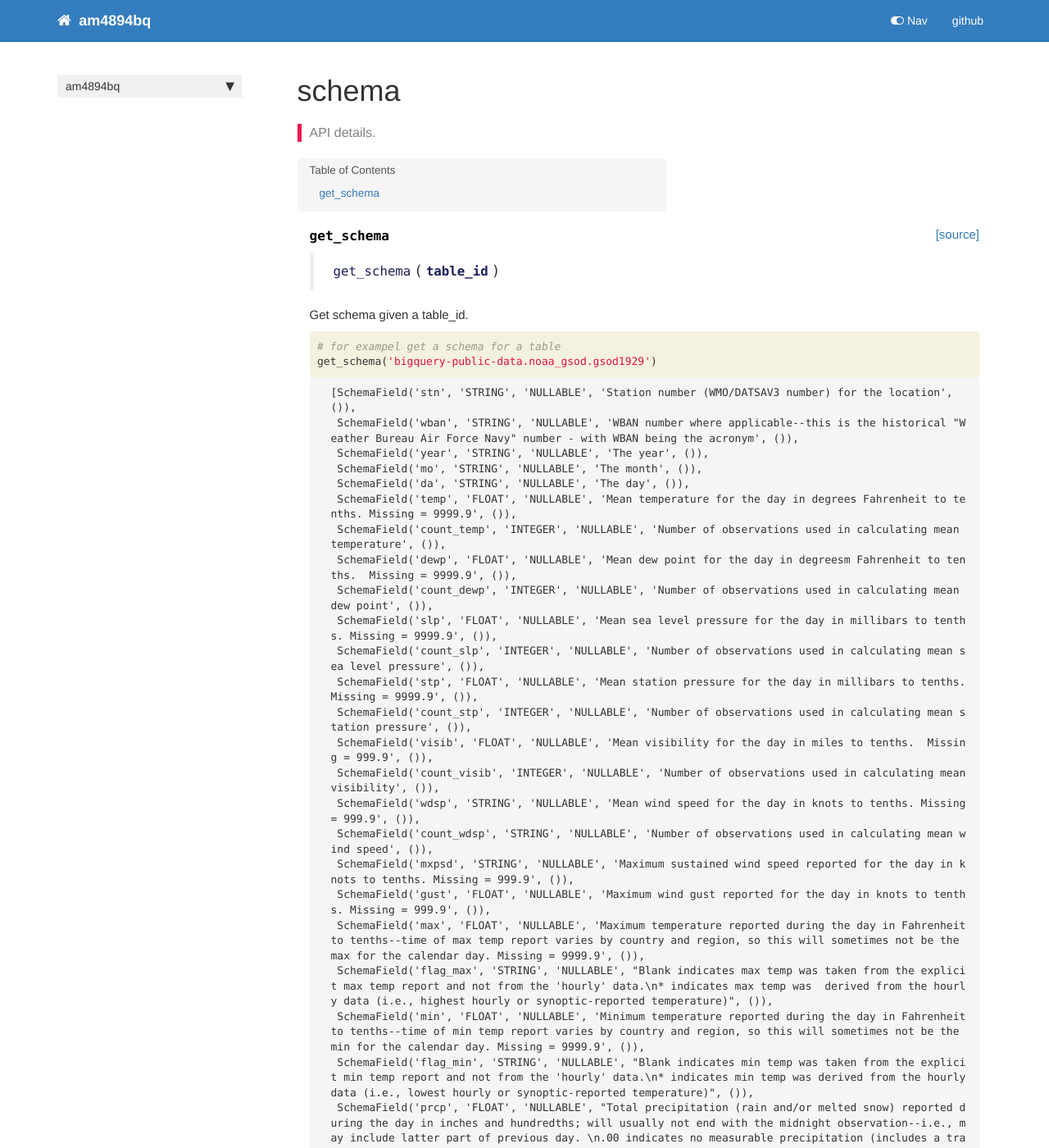
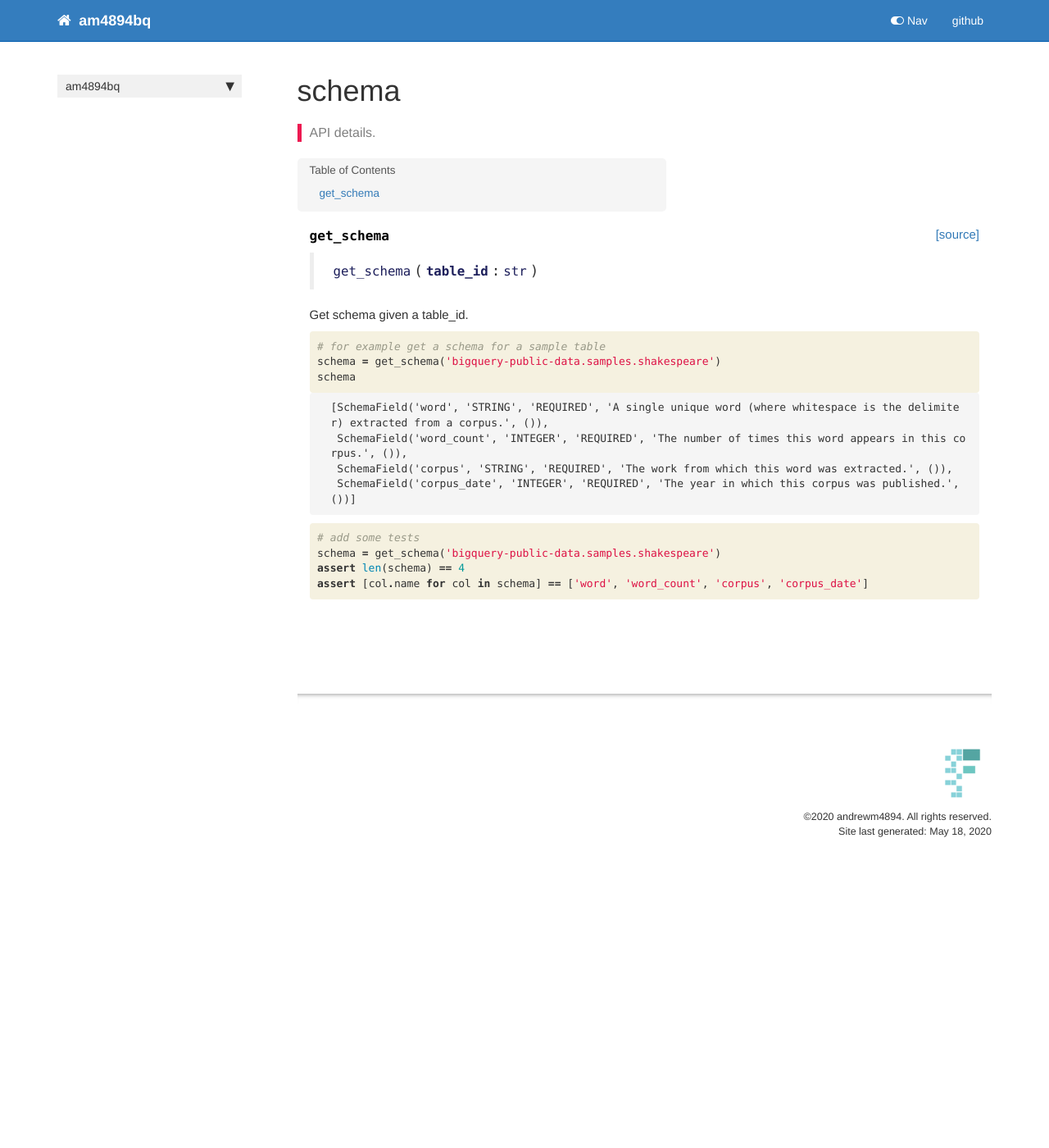
Before and after one commit to andrewm4894/am4894bq, a Jekyll site: the page built from docs/schema.html, in a window 1280 px wide and 1400 px high. Shown: the whole window at 82% size. Built offline with Jekyll 4.4.1, drawn with Linux system fonts in a browser that asks for light colours; nearby versions of some CDN libraries; comment, search, counter and statistics services are not loaded; some of the changed text lies outside the part shown.

Commit message:
adding schema module

```diff
--- a/am4894bq/__init__.py
+++ b/am4894bq/__init__.py
@@ -1 +1 @@
-__version__ = "0.1.7"
+__version__ = "0.1.8"
--- a/am4894bq/schema.py
+++ b/am4894bq/schema.py
@@ -8,7 +8,7 @@ load_dotenv()
 from google.cloud import bigquery
 
 
-def get_schema(table_id):
+def get_schema(table_id: str) -> list:
     """Get schema given a table_id.
     """
     client = bigquery.Client()
--- a/docs/schema.html
+++ b/docs/schema.html
@@ -45,7 +45,7 @@ description: "API details."
 
 
 <div class="output_markdown rendered_html output_subarea ">
-<h4 id="get_schema" class="doc_header"><code>get_schema</code><a href="https://github.com/andrewm4894/am4894bq/tree/master/am4894bq/schema.py#L11" class="source_link" style="float:right">[source]</a></h4><blockquote><p><code>get_schema</code>(<strong><code>table_id</code></strong>)</p>
+<h4 id="get_schema" class="doc_header"><code>get_schema</code><a href="https://github.com/andrewm4894/am4894bq/tree/master/am4894bq/schema.py#L11" class="source_link" style="float:right">[source]</a></h4><blockquote><p><code>get_schema</code>(<strong><code>table_id</code></strong>:<code>str</code>)</p>
 </blockquote>
 <p>Get schema given a table_id.</p>
 
@@ -66,8 +66,9 @@ description: "API details."
 
 <div class="inner_cell">
     <div class="input_area">
-<div class=" highlight hl-ipython3"><pre><span></span><span class="c1"># for exampel get a schema for a table</span>
-<span class="n">get_schema</span><span class="p">(</span><span class="s1">&#39;bigquery-public-data.noaa_gsod.gsod1929&#39;</span><span class="p">)</span>
+<div class=" highlight hl-ipython3"><pre><span></span><span class="c1"># for example get a schema for a sample table</span>
+<span class="n">schema</span> <span class="o">=</span> <span class="n">get_schema</span><span class="p">(</span><span class="s1">&#39;bigquery-public-data.samples.shakespeare&#39;</span><span class="p">)</span>
+<span class="n">schema</span>
 </pre></div>
 
     </div>
@@ -82,38 +83,10 @@ description: "API details."
 
 
 <div class="output_text output_subarea output_execute_result">
-<pre>[SchemaField(&#39;stn&#39;, &#39;STRING&#39;, &#39;NULLABLE&#39;, &#39;Station number (WMO/DATSAV3 number) for the location&#39;, ()),
- SchemaField(&#39;wban&#39;, &#39;STRING&#39;, &#39;NULLABLE&#39;, &#39;WBAN number where applicable--this is the historical &#34;Weather Bureau Air Force Navy&#34; number - with WBAN being the acronym&#39;, ()),
- SchemaField(&#39;year&#39;, &#39;STRING&#39;, &#39;NULLABLE&#39;, &#39;The year&#39;, ()),
- SchemaField(&#39;mo&#39;, &#39;STRING&#39;, &#39;NULLABLE&#39;, &#39;The month&#39;, ()),
- SchemaField(&#39;da&#39;, &#39;STRING&#39;, &#39;NULLABLE&#39;, &#39;The day&#39;, ()),
- SchemaField(&#39;temp&#39;, &#39;FLOAT&#39;, &#39;NULLABLE&#39;, &#39;Mean temperature for the day in degrees Fahrenheit to tenths. Missing = 9999.9&#39;, ()),
- SchemaField(&#39;count_temp&#39;, &#39;INTEGER&#39;, &#39;NULLABLE&#39;, &#39;Number of observations used in calculating mean temperature&#39;, ()),
- SchemaField(&#39;dewp&#39;, &#39;FLOAT&#39;, &#39;NULLABLE&#39;, &#39;Mean dew point for the day in degreesm Fahrenheit to tenths.  Missing = 9999.9&#39;, ()),
- SchemaField(&#39;count_dewp&#39;, &#39;INTEGER&#39;, &#39;NULLABLE&#39;, &#39;Number of observations used in calculating mean dew point&#39;, ()),
- SchemaField(&#39;slp&#39;, &#39;FLOAT&#39;, &#39;NULLABLE&#39;, &#39;Mean sea level pressure for the day in millibars to tenths. Missing = 9999.9&#39;, ()),
- SchemaField(&#39;count_slp&#39;, &#39;INTEGER&#39;, &#39;NULLABLE&#39;, &#39;Number of observations used in calculating mean sea level pressure&#39;, ()),
- SchemaField(&#39;stp&#39;, &#39;FLOAT&#39;, &#39;NULLABLE&#39;, &#39;Mean station pressure for the day in millibars to tenths. Missing = 9999.9&#39;, ()),
- SchemaField(&#39;count_stp&#39;, &#39;INTEGER&#39;, &#39;NULLABLE&#39;, &#39;Number of observations used in calculating mean station pressure&#39;, ()),
- SchemaField(&#39;visib&#39;, &#39;FLOAT&#39;, &#39;NULLABLE&#39;, &#39;Mean visibility for the day in miles to tenths.  Missing = 999.9&#39;, ()),
- SchemaField(&#39;count_visib&#39;, &#39;INTEGER&#39;, &#39;NULLABLE&#39;, &#39;Number of observations used in calculating mean visibility&#39;, ()),
- SchemaField(&#39;wdsp&#39;, &#39;STRING&#39;, &#39;NULLABLE&#39;, &#39;Mean wind speed for the day in knots to tenths. Missing = 999.9&#39;, ()),
- SchemaField(&#39;count_wdsp&#39;, &#39;STRING&#39;, &#39;NULLABLE&#39;, &#39;Number of observations used in calculating mean wind speed&#39;, ()),
- SchemaField(&#39;mxpsd&#39;, &#39;STRING&#39;, &#39;NULLABLE&#39;, &#39;Maximum sustained wind speed reported for the day in knots to tenths. Missing = 999.9&#39;, ()),
- SchemaField(&#39;gust&#39;, &#39;FLOAT&#39;, &#39;NULLABLE&#39;, &#39;Maximum wind gust reported for the day in knots to tenths. Missing = 999.9&#39;, ()),
- SchemaField(&#39;max&#39;, &#39;FLOAT&#39;, &#39;NULLABLE&#39;, &#39;Maximum temperature reported during the day in Fahrenheit to tenths--time of max temp report varies by country and region, so this will sometimes not be the max for the calendar day. Missing = 9999.9&#39;, ()),
- SchemaField(&#39;flag_max&#39;, &#39;STRING&#39;, &#39;NULLABLE&#39;, &#34;Blank indicates max temp was taken from the explicit max temp report and not from the &#39;hourly&#39; data.\n* indicates max temp was  derived from the hourly data (i.e., highest hourly or synoptic-reported temperature)&#34;, ()),
- SchemaField(&#39;min&#39;, &#39;FLOAT&#39;, &#39;NULLABLE&#39;, &#39;Minimum temperature reported during the day in Fahrenheit to tenths--time of min temp report varies by country and region, so this will sometimes not be the min for the calendar day. Missing = 9999.9&#39;, ()),
- SchemaField(&#39;flag_min&#39;, &#39;STRING&#39;, &#39;NULLABLE&#39;, &#34;Blank indicates min temp was taken from the explicit min temp report and not from the &#39;hourly&#39; data.\n* indicates min temp was derived from the hourly data (i.e., lowest hourly or synoptic-reported temperature)&#34;, ()),
- SchemaField(&#39;prcp&#39;, &#39;FLOAT&#39;, &#39;NULLABLE&#39;, &#34;Total precipitation (rain and/or melted snow) reported during the day in inches and hundredths; will usually not end with the midnight observation--i.e., may include latter part of previous day. \n.00 indicates no measurable precipitation (includes a trace).\nMissing = 99.99\nNote: Many stations do not report &#39;0&#39; on days with no precipitation--therefore, &#39;99.99&#39; will often appear on these days. Also, for example, a station may only report a 6-hour amount for the period during which rain fell. See Flag field for source of data&#34;, ()),
- SchemaField(&#39;flag_prcp&#39;, &#39;STRING&#39;, &#39;NULLABLE&#39;, &#34;A = 1 report of 6-hour precipitation amount\nB = Summation of 2 reports of 6-hour precipitation amount\nC = Summation of 3 reports of 6-hour precipitation amount\nD = Summation of 4 reports of 6-hour precipitation amount\nE = 1 report of 12-hour precipitation amount\nF = Summation of 2 reports of 12-hour precipitation amount\nG = 1 report of 24-hour precipitation amount\nH = Station reported &#39;0&#39; as the amount for the day (eg, from 6-hour reports), but also reported at least one occurrence of precipitation in hourly observations--this could indicate a trace occurred, but should be considered as incomplete data for the day.\nI = Station did not report any precip data for the day and did not report any occurrences of precipitation in its hourly observations--it&#39;s still possible that precip occurred but was not reported&#34;, ()),
- SchemaField(&#39;sndp&#39;, &#39;FLOAT&#39;, &#39;NULLABLE&#39;, &#34;Snow depth in inches to tenths--last report for the day if reported more thanonce. Missing = 999.9\nNote: Most stations do not report &#39;0&#39; ondays with no snow on the ground--therefore, &#39;999.9&#39; will often appear on these days&#34;, ()),
- SchemaField(&#39;fog&#39;, &#39;STRING&#39;, &#39;NULLABLE&#39;, &#39;Indicators (1 = yes, 0 = no/not reported) for the occurrence during the day&#39;, ()),
- SchemaField(&#39;rain_drizzle&#39;, &#39;STRING&#39;, &#39;NULLABLE&#39;, &#39;Indicators (1 = yes, 0 = no/not reported) for the occurrence during the day&#39;, ()),
- SchemaField(&#39;snow_ice_pellets&#39;, &#39;STRING&#39;, &#39;NULLABLE&#39;, &#39;Indicators (1 = yes, 0 = no/not reported) for the occurrence during the day&#39;, ()),
- SchemaField(&#39;hail&#39;, &#39;STRING&#39;, &#39;NULLABLE&#39;, &#39;Indicators (1 = yes, 0 = no/not reported) for the occurrence during the day&#39;, ()),
- SchemaField(&#39;thunder&#39;, &#39;STRING&#39;, &#39;NULLABLE&#39;, &#39;Indicators (1 = yes, 0 = no/not reported) for the occurrence during the day&#39;, ()),
- SchemaField(&#39;tornado_funnel_cloud&#39;, &#39;STRING&#39;, &#39;NULLABLE&#39;, &#39;Indicators (1 = yes, 0 = no/not reported) for the occurrence during the day&#39;, ())]</pre>
+<pre>[SchemaField(&#39;word&#39;, &#39;STRING&#39;, &#39;REQUIRED&#39;, &#39;A single unique word (where whitespace is the delimiter) extracted from a corpus.&#39;, ()),
+ SchemaField(&#39;word_count&#39;, &#39;INTEGER&#39;, &#39;REQUIRED&#39;, &#39;The number of times this word appears in this corpus.&#39;, ()),
+ SchemaField(&#39;corpus&#39;, &#39;STRING&#39;, &#39;REQUIRED&#39;, &#39;The work from which this word was extracted.&#39;, ()),
+ SchemaField(&#39;corpus_date&#39;, &#39;INTEGER&#39;, &#39;REQUIRED&#39;, &#39;The year in which this corpus was published.&#39;, ())]</pre>
 </div>
 
 </div>
@@ -124,4 +97,24 @@ description: "API details."
 </div>
     {% endraw %}
 
+    {% raw %}
+
+<div class="cell border-box-sizing code_cell rendered">
+<div class="input">
+
+<div class="inner_cell">
+    <div class="input_area">
+<div class=" highlight hl-ipython3"><pre><span></span><span class="c1"># add some tests</span>
+<span class="n">schema</span> <span class="o">=</span> <span class="n">get_schema</span><span class="p">(</span><span class="s1">&#39;bigquery-public-data.samples.shakespeare&#39;</span><span class="p">)</span>
+<span class="k">assert</span> <span class="nb">len</span><span class="p">(</span><span class="n">schema</span><span class="p">)</span> <span class="o">==</span> <span class="mi">4</span>
+<span class="k">assert</span> <span class="p">[</span><span class="n">col</span><span class="o">.</span><span class="n">name</span> <span class="k">for</span> <span class="n">col</span> <span class="ow">in</span> <span class="n">schema</span><span class="p">]</span> <span class="o">==</span> <span class="p">[</span><span class="s1">&#39;word&#39;</span><span class="p">,</span> <span class="s1">&#39;word_count&#39;</span><span class="p">,</span> <span class="s1">&#39;corpus&#39;</span><span class="p">,</span> <span class="s1">&#39;corpus_date&#39;</span><span class="p">]</span>
+</pre></div>
+
+    </div>
 </div>
+</div>
+
+</div>
+    {% endraw %}
+
+</div>
```
Also changed, not shown: 2 other files.
